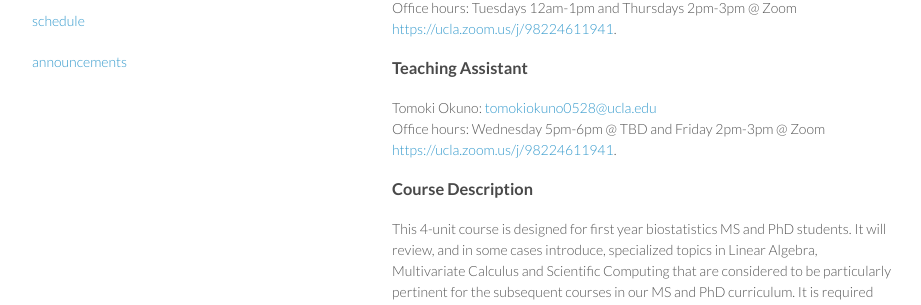
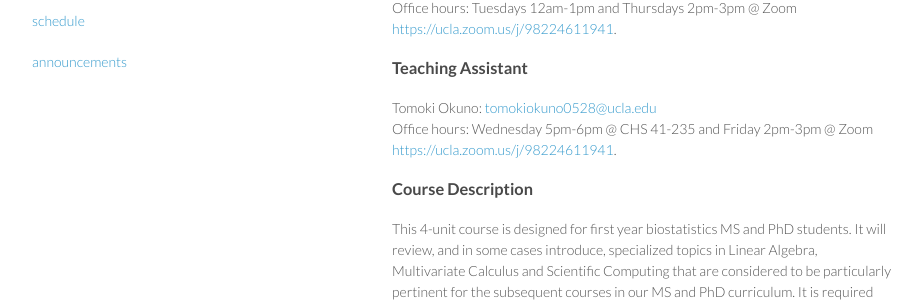
Before and after one commit to ucla-biostat-216/2023fall, a Jekyll site: the page built from syllabus/syllabus.md, in a window 1280 px wide and 900 px high, scrolled down 426 px. Shown: the part 140-445 px from the top of the window, without its empty margins (178-1099 px from the left). Built offline with Jekyll 4.4.1, drawn with Linux system fonts in a browser that asks for light colours.

Commit message:
update Tomoki's OH location

```diff
--- a/syllabus/syllabus.md
+++ b/syllabus/syllabus.md
@@ -29,7 +29,7 @@ Office hours: Tuesdays 12am-1pm and Thursdays 2pm-3pm @ Zoom <https://ucla.zoom.
 ### Teaching Assistant
 
 Tomoki Okuno: <tomokiokuno0528@ucla.edu>
-Office hours: Wednesday 5pm-6pm @ TBD and Friday 2pm-3pm @ Zoom <https://ucla.zoom.us/j/98224611941>.
+Office hours: Wednesday 5pm-6pm @ CHS 41-235 and Friday 2pm-3pm @ Zoom <https://ucla.zoom.us/j/98224611941>.
 
 ### Course Description
 
```
